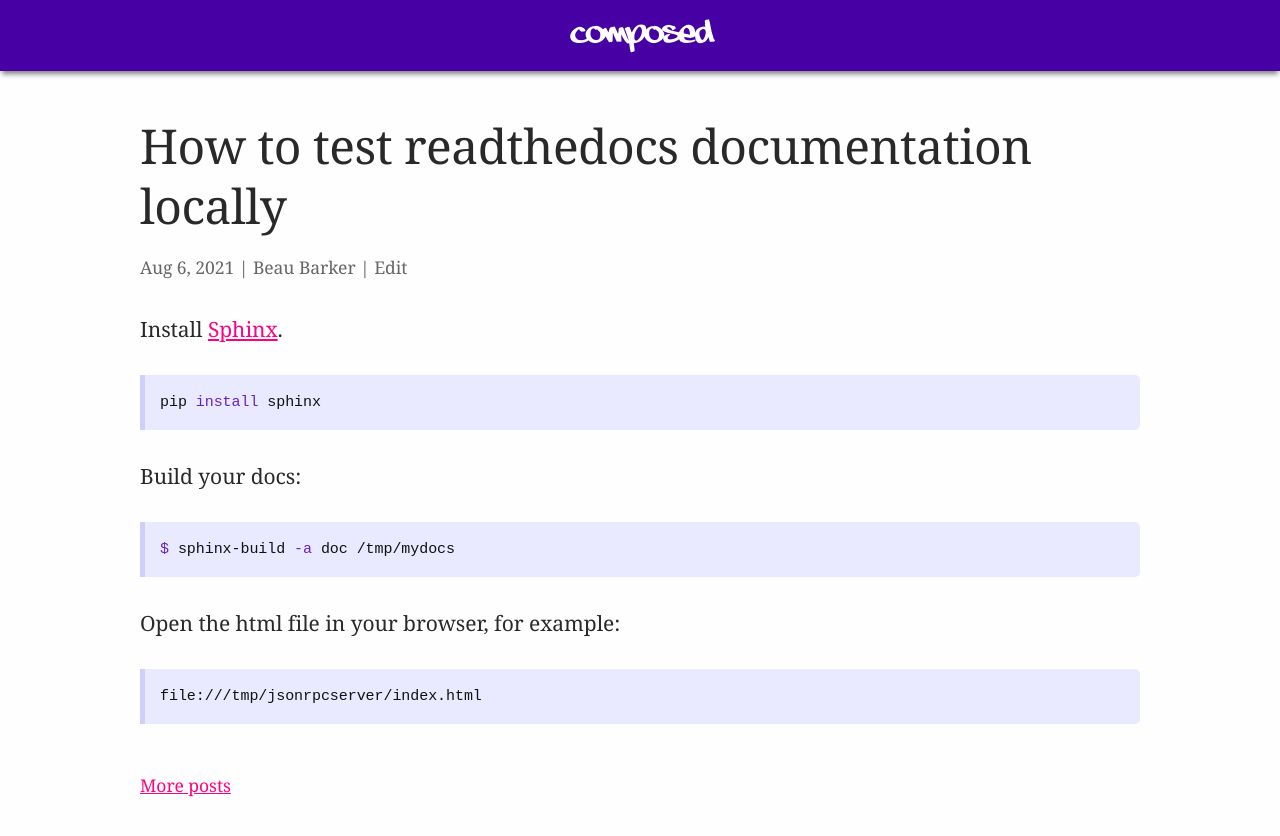
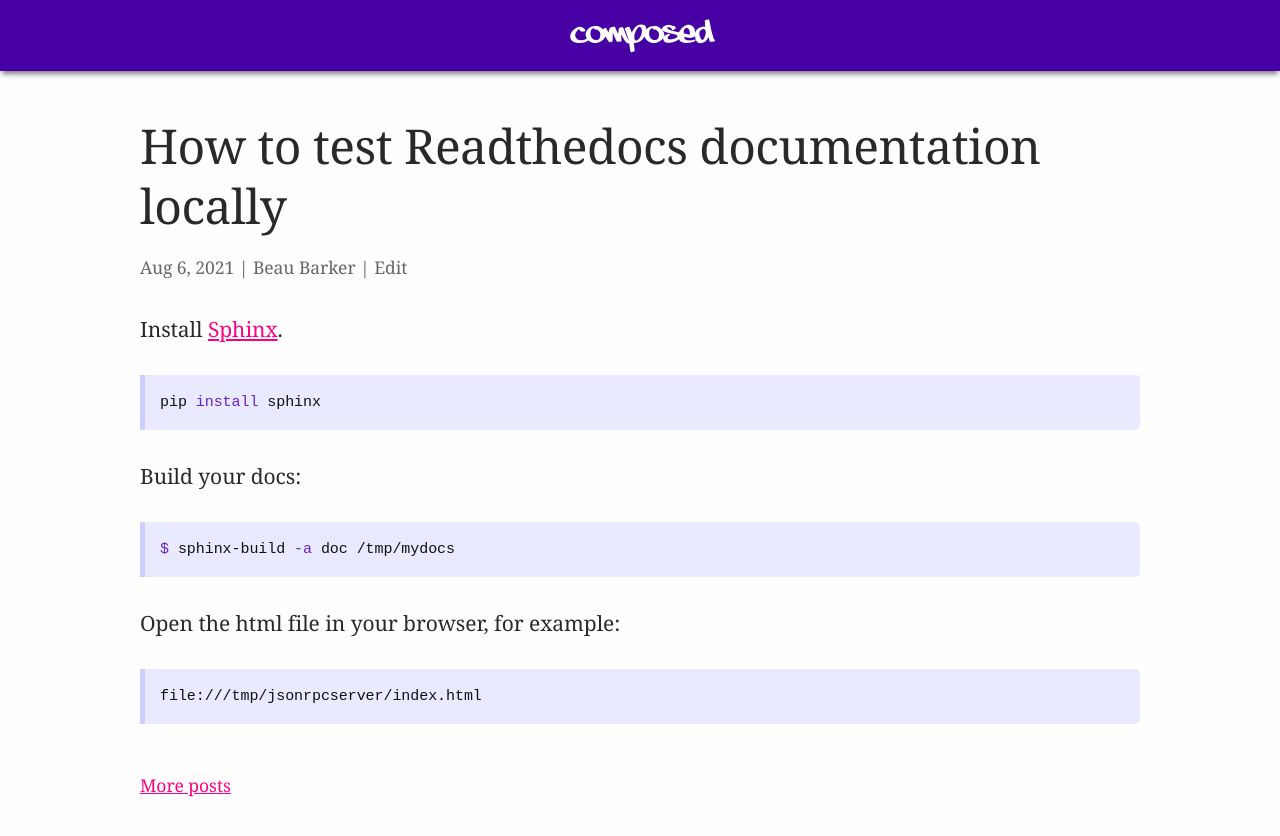
Before and after one commit to explodinglabs/explodinglabs.github.io, a Jekyll site: the page built from docs/_posts/2021-08-06-test-readthedocs-locally.markdown, in a window 1280 px wide. Shown: the top 836 px of the page. Built offline with Jekyll 4.4.1, drawn with Linux system fonts in a browser that asks for light colours.

```diff
--- a/docs/_posts/2021-08-06-test-readthedocs-locally.markdown
+++ b/docs/_posts/2021-08-06-test-readthedocs-locally.markdown
@@ -1,6 +1,6 @@
 ---
 layout: post
-title: How to test readthedocs documentation locally
+title: How to test Readthedocs documentation locally
 permalink: /build-readthedocs-locally
 ---
 Install [Sphinx](https://www.sphinx-doc.org/en/master/usage/installation.html).
```
